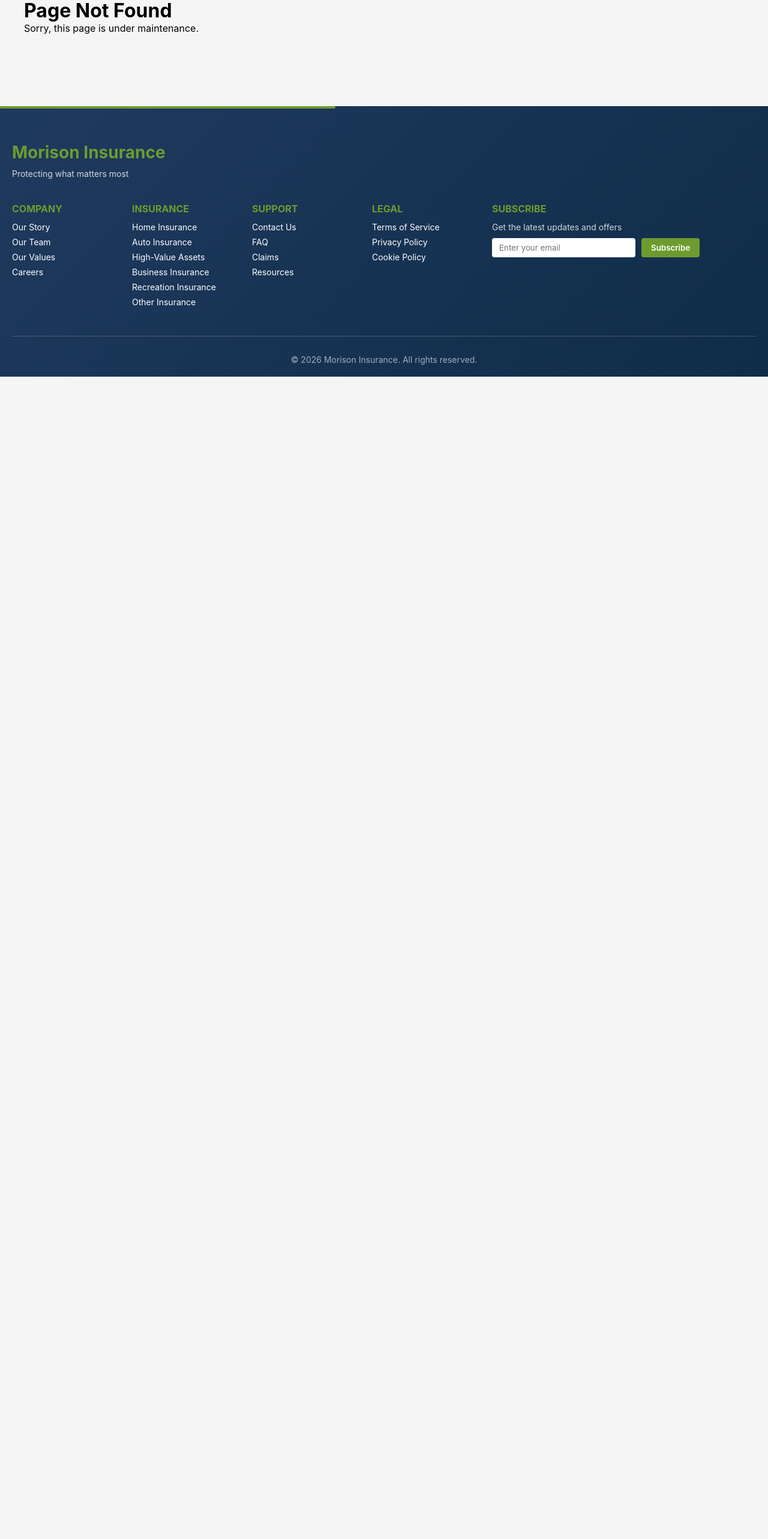
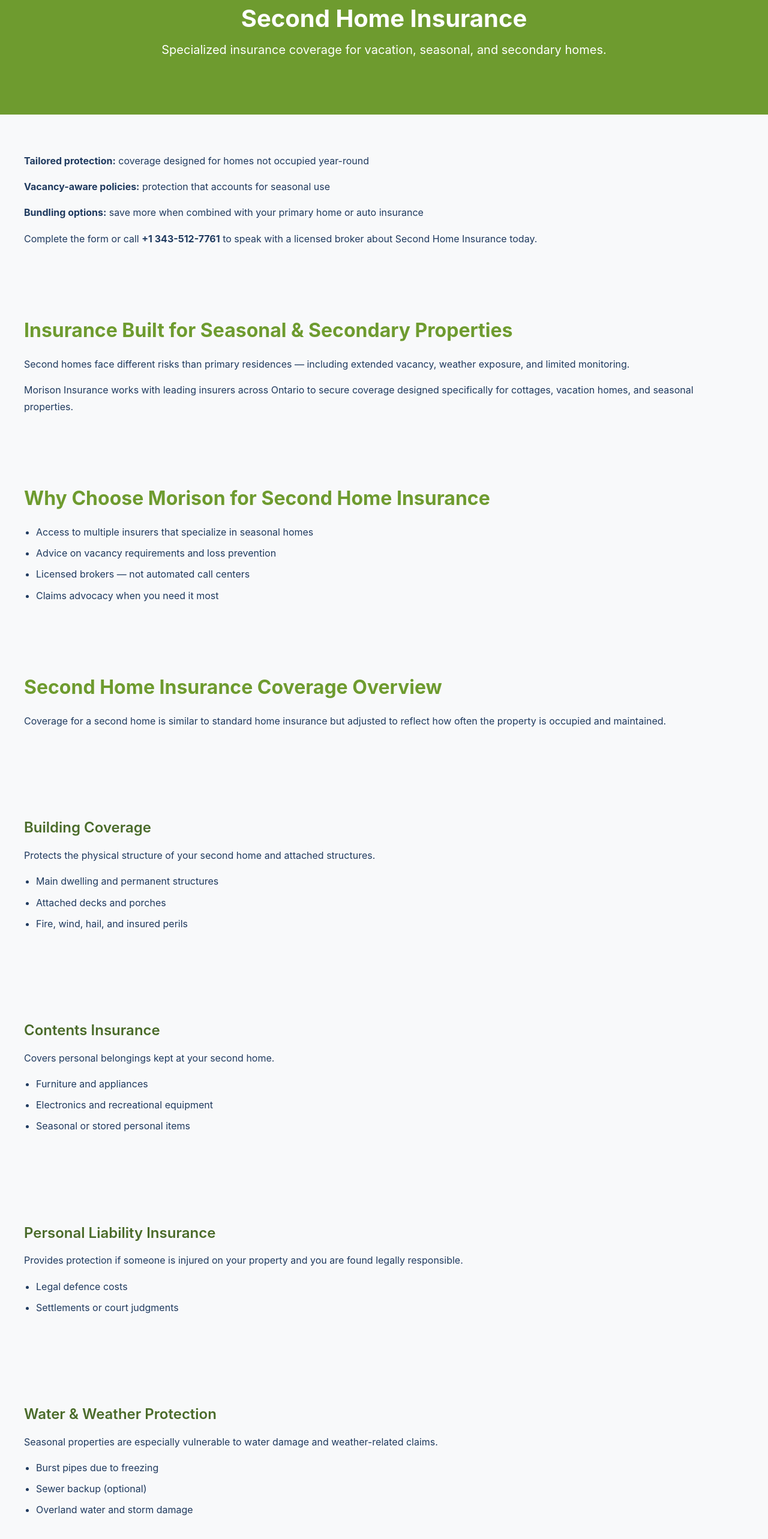
Before and after one commit to blaise-oj/morison, a React (Vite) app: page /home/second-home-insurance in a window 1280 px wide. Shown: the part 122-2688 px from the top of the page at 60% size. Before the commit the page ends 800 px from the top, so only its background shows below. Built offline with nearby package versions, Linux system fonts and the light colour scheme; a web font is replaced by a local one.

Commit message:
2nd commit

```diff
--- /dev/null
+++ b/src/Pages/Home/SecondHomeInsurance/SecondHomeInsurance.jsx
@@ -0,0 +1,158 @@
+// src/Pages/Home/SecondHomeInsurance/SecondHomeInsurance.jsx
+import React from "react";
+import PageLayout from "../../Shared/PageLayout/PageLayout";
+import heroImg from "../../../assets/2.png"; // you can swap later
+import "./SecondHomeInsurance.css";
+
+const SecondHomeInsurance = () => {
+  return (
+    <PageLayout
+      title="Second Home Insurance"
+      subtitle="Specialized insurance coverage for vacation, seasonal, and secondary homes."
+      image={heroImg}
+    >
+      {/* INTRO */}
+      <section>
+        <p>
+          <strong>Tailored protection:</strong> coverage designed for homes not
+          occupied year-round
+        </p>
+        <p>
+          <strong>Vacancy-aware policies:</strong> protection that accounts for
+          seasonal use
+        </p>
+        <p>
+          <strong>Bundling options:</strong> save more when combined with your
+          primary home or auto insurance
+        </p>
+
+        <p>
+          Complete the form or call <strong>+1 343-512-7761</strong> to speak with
+          a licensed broker about Second Home Insurance today.
+        </p>
+      </section>
+
+      {/* WHY MORISON */}
+      <section>
+        <h2>Insurance Built for Seasonal & Secondary Properties</h2>
+        <p>
+          Second homes face different risks than primary residences — including
+          extended vacancy, weather exposure, and limited monitoring.
+        </p>
+        <p>
+          Morison Insurance works with leading insurers across Ontario to secure
+          coverage designed specifically for cottages, vacation homes, and
+          seasonal properties.
+        </p>
+      </section>
+
+      {/* ADVANTAGES */}
+      <section>
+        <h2>Why Choose Morison for Second Home Insurance</h2>
+        <ul>
+          <li>Access to multiple insurers that specialize in seasonal homes</li>
+          <li>Advice on vacancy requirements and loss prevention</li>
+          <li>Licensed brokers — not automated call centers</li>
+          <li>Claims advocacy when you need it most</li>
+        </ul>
+      </section>
+
+      {/* COVERAGE OVERVIEW */}
+      <section>
+        <h2>Second Home Insurance Coverage Overview</h2>
+        <p>
+          Coverage for a second home is similar to standard home insurance but
+          adjusted to reflect how often the property is occupied and maintained.
+        </p>
+      </section>
+
+      {/* COVERAGE TYPES */}
+      <section>
+        <h3>Building Coverage</h3>
+        <p>
+          Protects the physical structure of your second home and attached
+          structures.
+        </p>
+        <ul>
+          <li>Main dwelling and permanent structures</li>
+          <li>Attached decks and porches</li>
+          <li>Fire, wind, hail, and insured perils</li>
+        </ul>
+      </section>
+
+      <section>
+        <h3>Contents Insurance</h3>
+        <p>
+          Covers personal belongings kept at your second home.
+        </p>
+        <ul>
+          <li>Furniture and appliances</li>
+          <li>Electronics and recreational equipment</li>
+          <li>Seasonal or stored personal items</li>
+        </ul>
+      </section>
+
+      <section>
+        <h3>Personal Liability Insurance</h3>
+        <p>
+          Provides protection if someone is injured on your property and you are
+          found legally responsible.
+        </p>
+        <ul>
+          <li>Legal defence costs</li>
+          <li>Settlements or court judgments</li>
+        </ul>
+      </section>
+
+      <section>
+        <h3>Water & Weather Protection</h3>
+        <p>
+          Seasonal properties are especially vulnerable to water damage and
+          weather-related claims.
+        </p>
+        <ul>
+          <li>Burst pipes due to freezing</li>
+          <li>Sewer backup (optional)</li>
+          <li>Overland water and storm damage</li>
+        </ul>
+      </section>
+
+      {/* OPTIONAL COVERAGES */}
+      <section>
+        <h3>Optional Coverages for Second Homes</h3>
+        <ul>
+          <li>Extended vacancy coverage</li>
+          <li>Outbuildings (garages, sheds, boathouses)</li>
+          <li>Guaranteed Replacement Cost</li>
+          <li>Personal articles & valuables</li>
+        </ul>
+      </section>
+
+      {/* BUNDLING */}
+      <section>
+        <h2>Bundle Your Second Home & Save</h2>
+        <ul>
+          <li>Primary Home + Second Home</li>
+          <li>Second Home + Auto Insurance</li>
+          <li>Multiple Properties on One Policy</li>
+          <li>Second Home + Umbrella Liability</li>
+        </ul>
+      </section>
+
+      {/* CTA */}
+      <section>
+        <h2>Protect Your Second Home with Confidence</h2>
+        <p>
+          Whether it’s a cottage, vacation property, or seasonal residence, our
+          brokers will help you secure the right coverage.
+        </p>
+        <p>
+          Call <strong>+1 343-512-7761</strong> or complete the form on this page
+          to get started.
+        </p>
+      </section>
+    </PageLayout>
+  );
+};
+
+export default SecondHomeInsurance;
--- a/src/Routes/HomeRoutes.jsx
+++ b/src/Routes/HomeRoutes.jsx
@@ -11,7 +11,7 @@ import BundledHomeAutoInsurance from "../Pages/Home/BundledHomeAutoInsurance/Bun
 import CondoInsurance from "../Pages/Home/CondoInsurance/CondoInsurance";
 import TownhouseInsurance from "../Pages/Home/TownhouseInsurance/TownhouseInsurance";
 import TenantsInsurance from "../Pages/Home/TenantsInsurance/TenantsInsurance";
-
+import SecondHomeInsurance from "../Pages/Home/SecondHomeInsurance/SecondHomeInsurance";
 import HighValueHomeInsurance from "../Pages/Home/HighValueHomeInsurance/HighValueHomeInsurance";
 import StudentRentalInsurance from "../Pages/Home/StudentRentalInsurance/StudentRentalInsurance";
 import RentedCondoInsurance from "../Pages/Home/RentedCondoInsurance/RentedCondoInsurance";
@@ -36,6 +36,7 @@ export const HomeRoutes = (
     <Route path="/home/condo-insurance" element={<CondoInsurance />} />
     <Route path="/home/townhouse-insurance" element={<TownhouseInsurance />} />
     <Route path="/home/tenants-insurance" element={<TenantsInsurance />} />
+    <Route path="/home/second-home-insurance" element={<SecondHomeInsurance />} />
     <Route path="/home/high-value-home-insurance" element={<HighValueHomeInsurance />} />
     <Route path="/home/student-rental-insurance" element={<StudentRentalInsurance />} />
     <Route path="/home/rented-condo-insurance" element={<RentedCondoInsurance />} />
```
Also changed, not shown: src/Pages/Home/SecondHomeInsurance/SecondHomeInsurance.css (added).
